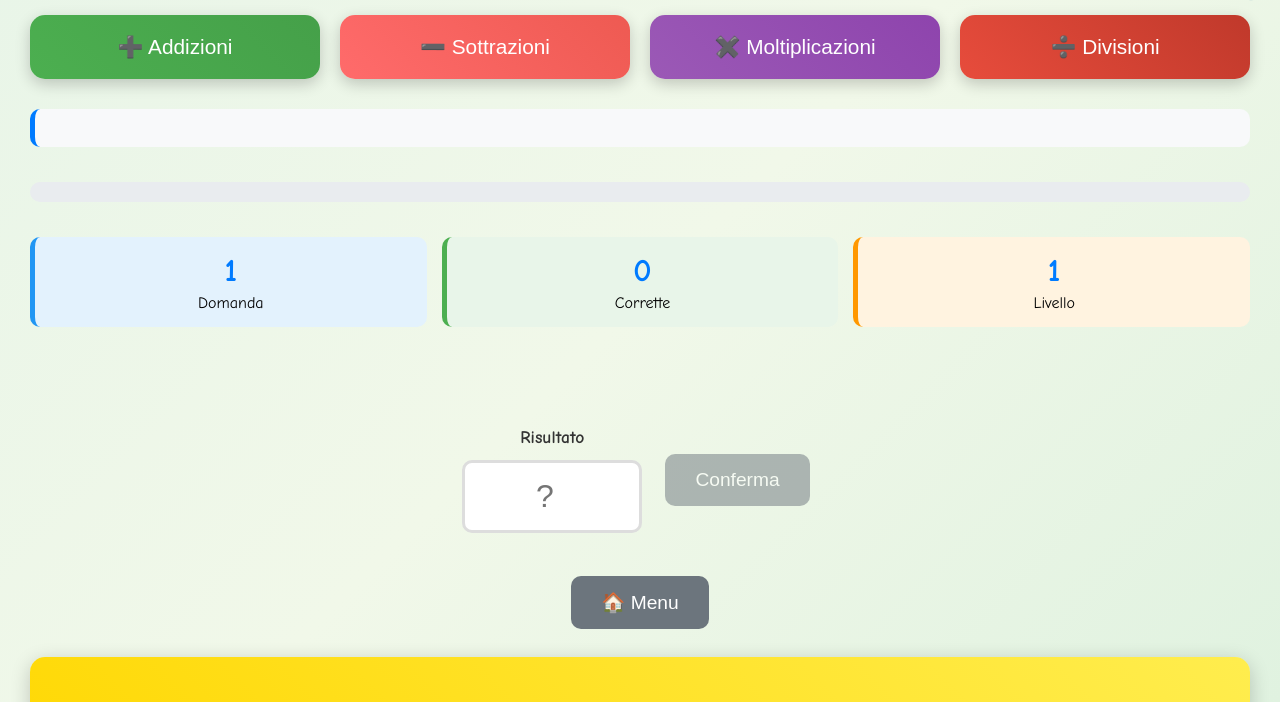
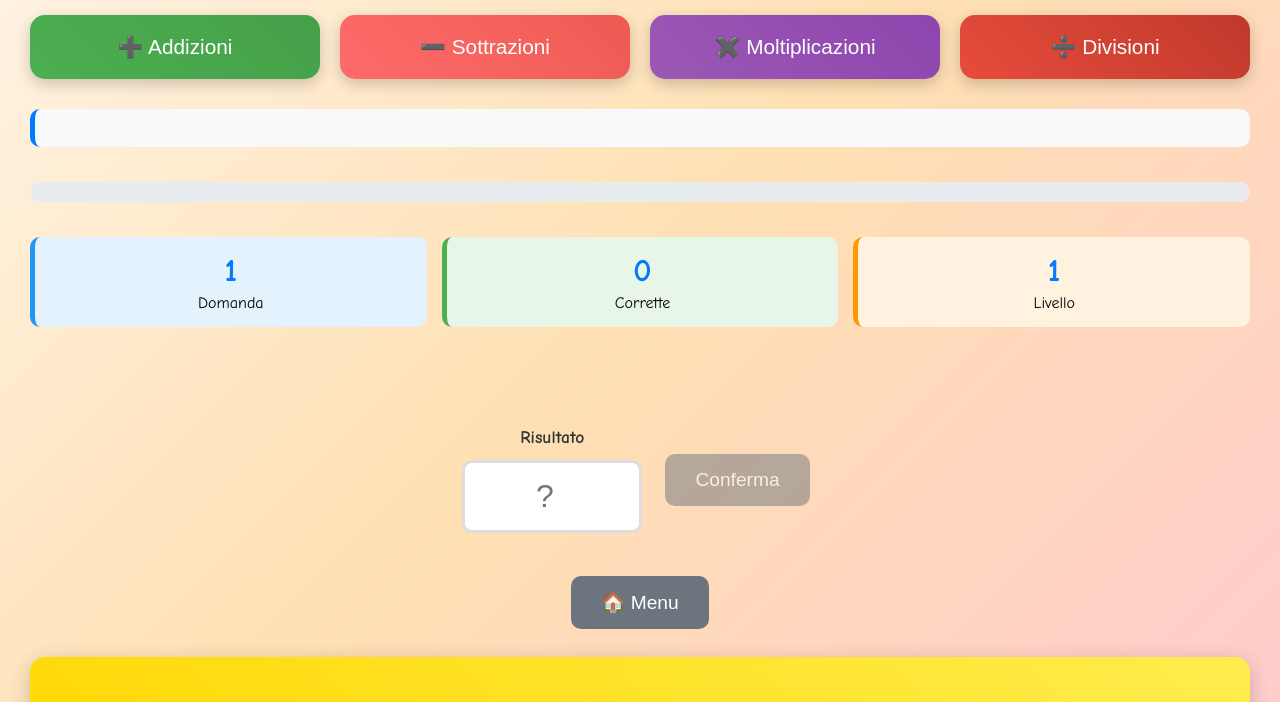
Before and after one commit to Albi527/giochi-studenti, a plain HTML site: page docs/matematica.html in a window 1280 px wide. Shown: the part 98-800 px from the top of the page. Drawn offline with Linux system fonts and the light colour scheme.

Commit message:
Modifica matematica.html

```diff
--- a/docs/matematica.html
+++ b/docs/matematica.html
@@ -40,7 +40,7 @@
             height: 100vh;
             display: flex;
             flex-direction: column;
-            background: linear-gradient(135deg, #e8f5e8 0%, #f1f8e9 50%, #e0f2e0 100%);
+            background: linear-gradient(135deg, #fff4e6 0%, #ffe0b3 50%, #ffcccb 100%);
             position: relative;
         }
 
```
